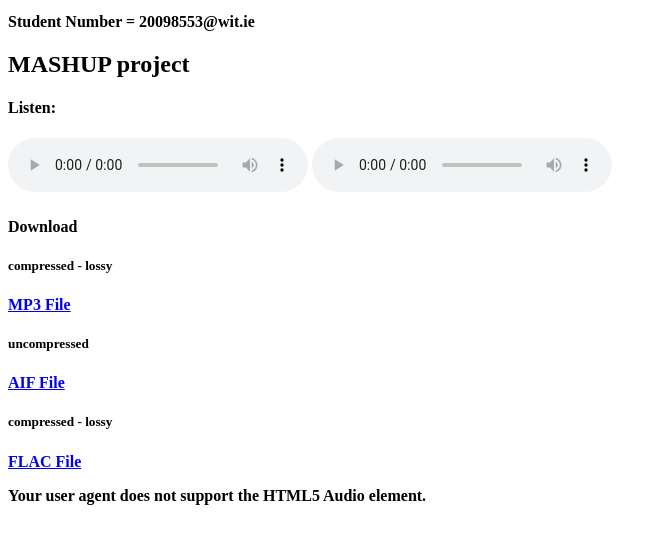
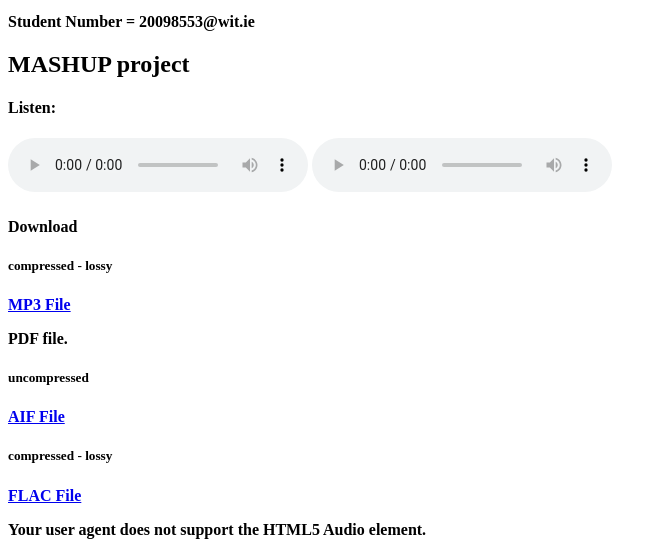
Before and after one commit to Lekan220/Lekan220.github.io, a plain HTML site: page index.html in a window 1280 px wide. Shown: the part 313-868 px from the top of the page, without its empty margins (0-667 px from the left). Before the commit the page ends 834 px from the top, so only its background shows below. Drawn offline with Linux system fonts and the light colour scheme.

Commit message:
Update index.html

```diff
--- a/index.html
+++ b/index.html
@@ -26,6 +26,7 @@
 <div>
 
 <p> <a href="assignment/musicfiles/Volunteerism.mp3" download>MP3 File</a></p>
+     <p> PDF file<a href="/assignment/My Write up.pdf"></a>.</p>
  </div>
 <h5>uncompressed</h5>
 <div>
```
